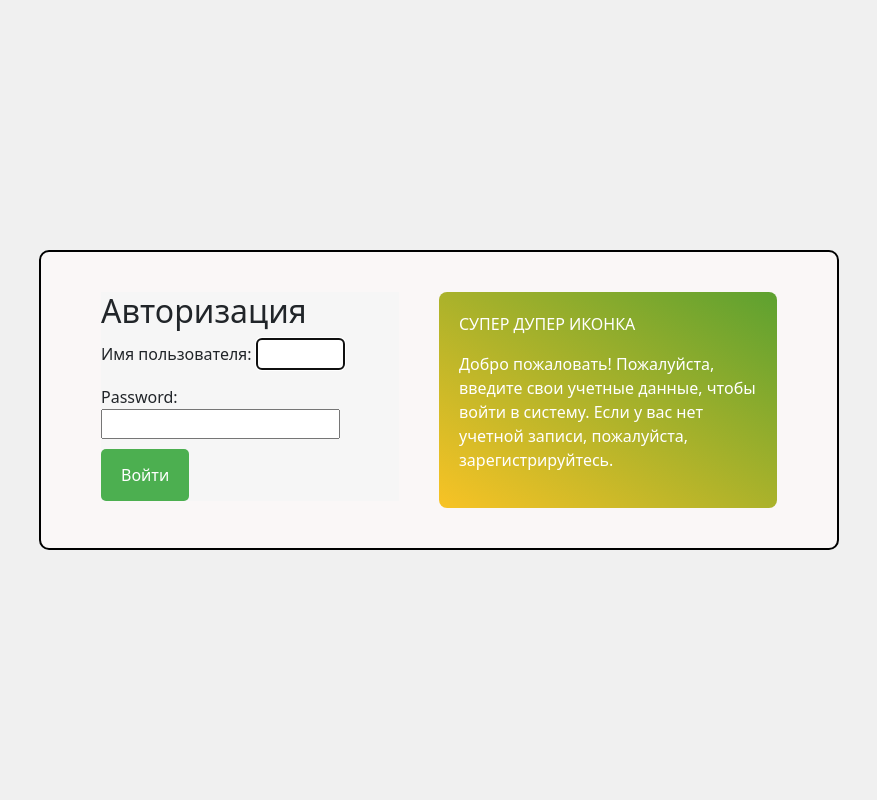
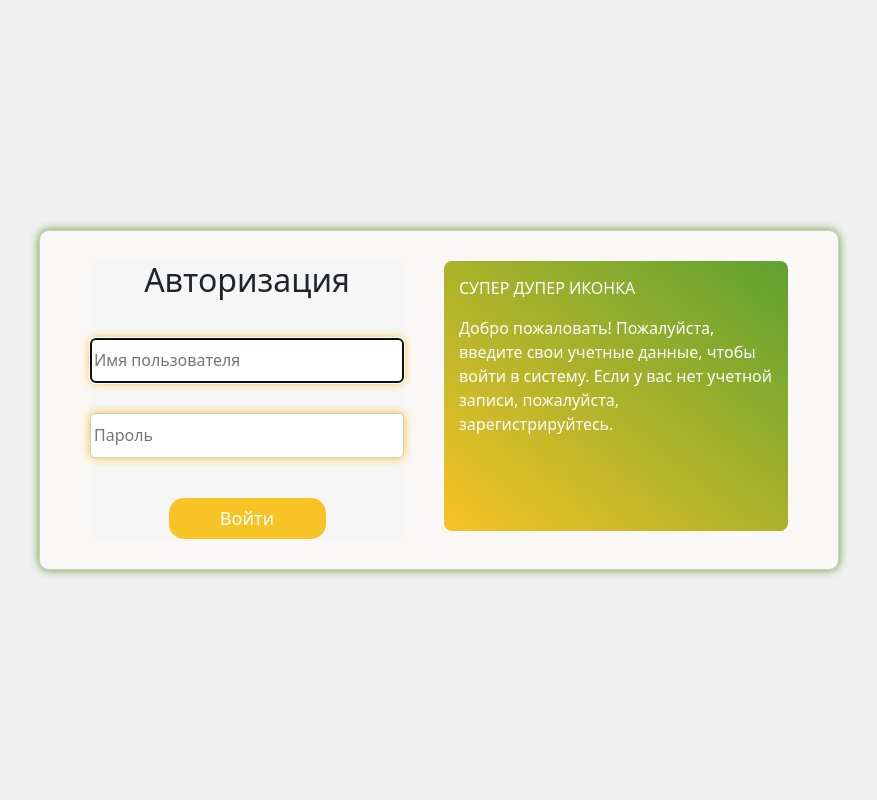
Before and after one commit to Karielka/Fitnes_app, a Django app: page /fitnes/login/ in a window 1280 px wide. Shown: the part 38-838 px from the top of the page, without its empty margins (201-1078 px from the left). Run offline with Django 5.2, Linux system fonts and the light colour scheme.

Commit message:
Сделал страницу входа

```diff
--- a/Fitnes/Main/forms.py
+++ b/Fitnes/Main/forms.py
@@ -34,5 +34,18 @@ class RegistrationForm(UserCreationForm):
         return user
 
 class LoginForm(AuthenticationForm):
-    username = forms.CharField(max_length=254, widget=forms.TextInput(attrs={'autofocus': True}))
-    password = forms.CharField(label="Password", strip=False, widget=forms.PasswordInput)
+    username = forms.CharField(
+        max_length=254,
+        widget=forms.TextInput(attrs={
+            'autofocus': True,
+            'placeholder': 'Имя пользователя'
+        }),
+        label=''
+    )
+    password = forms.CharField(
+        strip=False,
+        widget=forms.PasswordInput(attrs={
+            'placeholder': 'Пароль'
+        }),
+        label=''
+    )
--- a/Fitnes/Main/static/main/css/forms.css
+++ b/Fitnes/Main/static/main/css/forms.css
@@ -16,28 +16,48 @@ form {
     margin-right: 60%;
 }
 form input[type="text"],
+form input[type="password"],
 form textarea {
-    width: 30%;
+    width: 100%;
+    height: 45px;
     padding: 3px;
-    margin-bottom: 15px;
+    margin-bottom: 30px;
     border: 1px solid #ccc;
     border-radius: 5px;
     box-sizing: border-box;
     font-size: 16px;
+    box-shadow: 0 0 10px #f8c325;
+}
+
+.text-wrapper {
+    display: flex;
+    justify-content: center;
+    margin-bottom: 30px;
+}
+
+.button-wrapper{
+    display: flex;
+    justify-content: center;
 }
 
 form button[type="submit"] {
-    background-color: #4CAF50;
+    width: 50%;
+    height: 100%;
+    background-color: #f8c325;
     color: white;
-    padding: 14px 20px;
+    font-size: large;
+    padding-left: 50px;
+    padding-top: 7px;
+    padding-bottom: 0px;
+    padding-right: 100px;
+    padding: 7px 25px;
     margin-top: 10px;
     border: none;
-    border-radius: 5px;
+    border-radius: 15px;
     cursor: pointer;
-    font-size: 16px;
     transition: background-color 0.3s ease;
 }
 
 form button[type="submit"]:hover {
-    background-color: #45a049;
+    background-color: #5da130;
 }
--- a/Fitnes/Main/static/main/css/login.css
+++ b/Fitnes/Main/static/main/css/login.css
@@ -4,20 +4,21 @@
     align-items: center;
     min-height: 100vh;
     background-color: #f0f0f0;
-    padding: 20px; /* добавлено для обеспечения отступа от краев окна */
+    padding: 20px;
 }
 .container{
     background-color: #faf7f7;
-    border: 2px solid #000000;
-    padding: 40px; /* увеличен для большего пространства внутри контейнера */
-    max-width: 800px; /* установлена максимальная ширина для контейнера */
+    box-shadow: 0 0 10px #5da130;
+    padding: 30px;
+    max-width: 800px;
     width: 100%;
-    box-sizing: border-box; /* учитывает padding и border в общей ширине */
+    box-sizing: border-box;
 }
 .form-container {
     display: flex;
     justify-content: space-between;
     align-items: flex-start;
+    flex-direction: row;
 }
 
 .login-form, .login-text {
@@ -30,11 +31,15 @@
 }
 
 .login-text {
+    flex: 2;
+    height: 270px;
     max-width: 50%;
     background: linear-gradient(to bottom left, #5da130, #F8C325);
     color: white;
-    padding: 20px; /* увеличен для большего пространства внутри элемента */
+    font-size: medium;
+    padding: 15px;
     border-radius: 8px;
+    flex-grow: 1;
 }
 
 .login-form p {
--- a/Fitnes/Main/templates/main/login.html
+++ b/Fitnes/Main/templates/main/login.html
@@ -10,10 +10,14 @@
         <div class="container">
             <div class="form-container">
                 <form method="post" class="login-form">
-                    <h2>Авторизация</h2>
+                    <div class="text-wrapper">
+                        <h2>Авторизация</h2>
+                    </div>
                     {% csrf_token %}
                     {{ form.as_p }}
-                    <button type="submit">Войти</button>
+                    <div class="button-wrapper">
+                        <button type="submit">Войти</button>
+                    </div>
                 </form>
                 <div class="login-text">
                     <p>СУПЕР ДУПЕР ИКОНКА</p>
```
